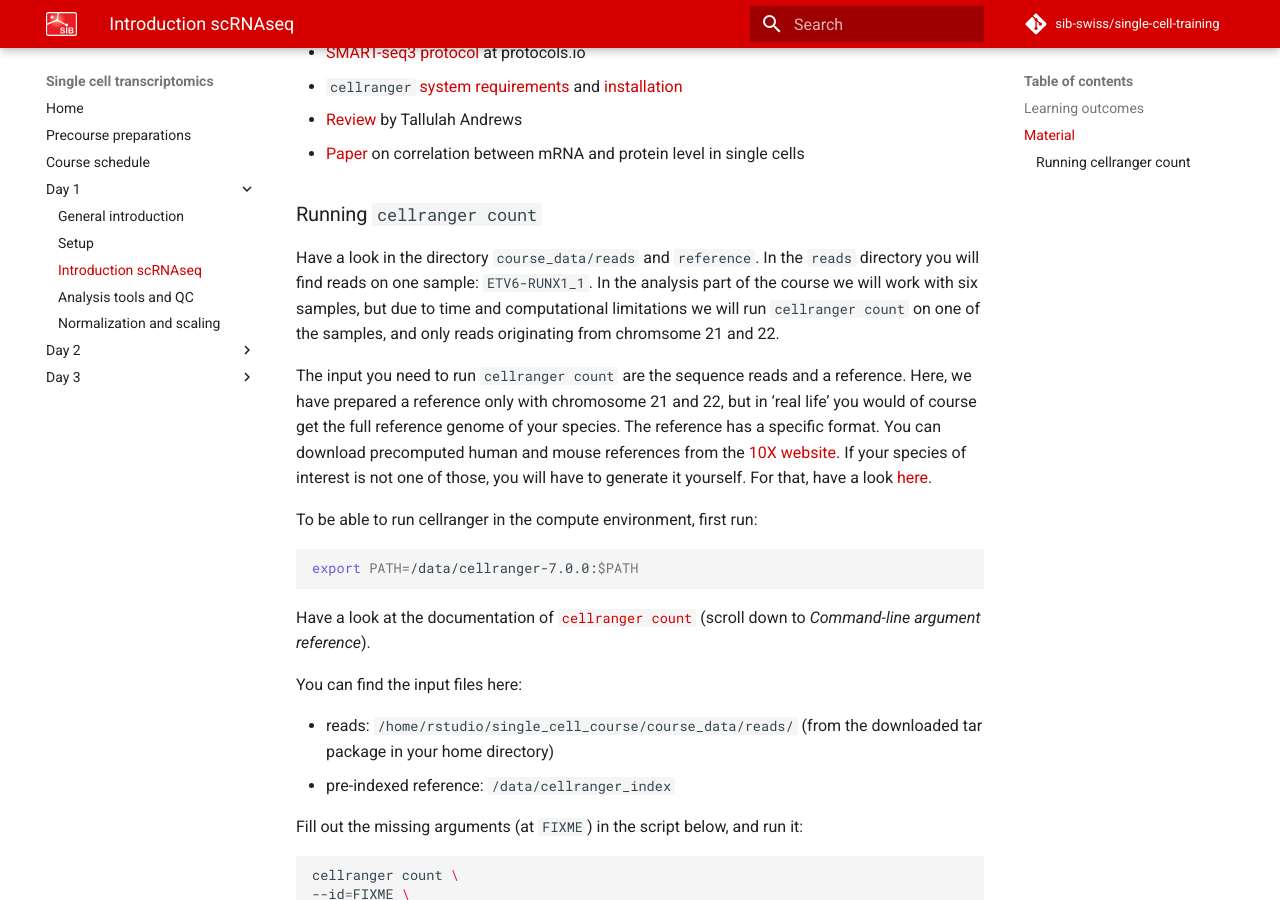
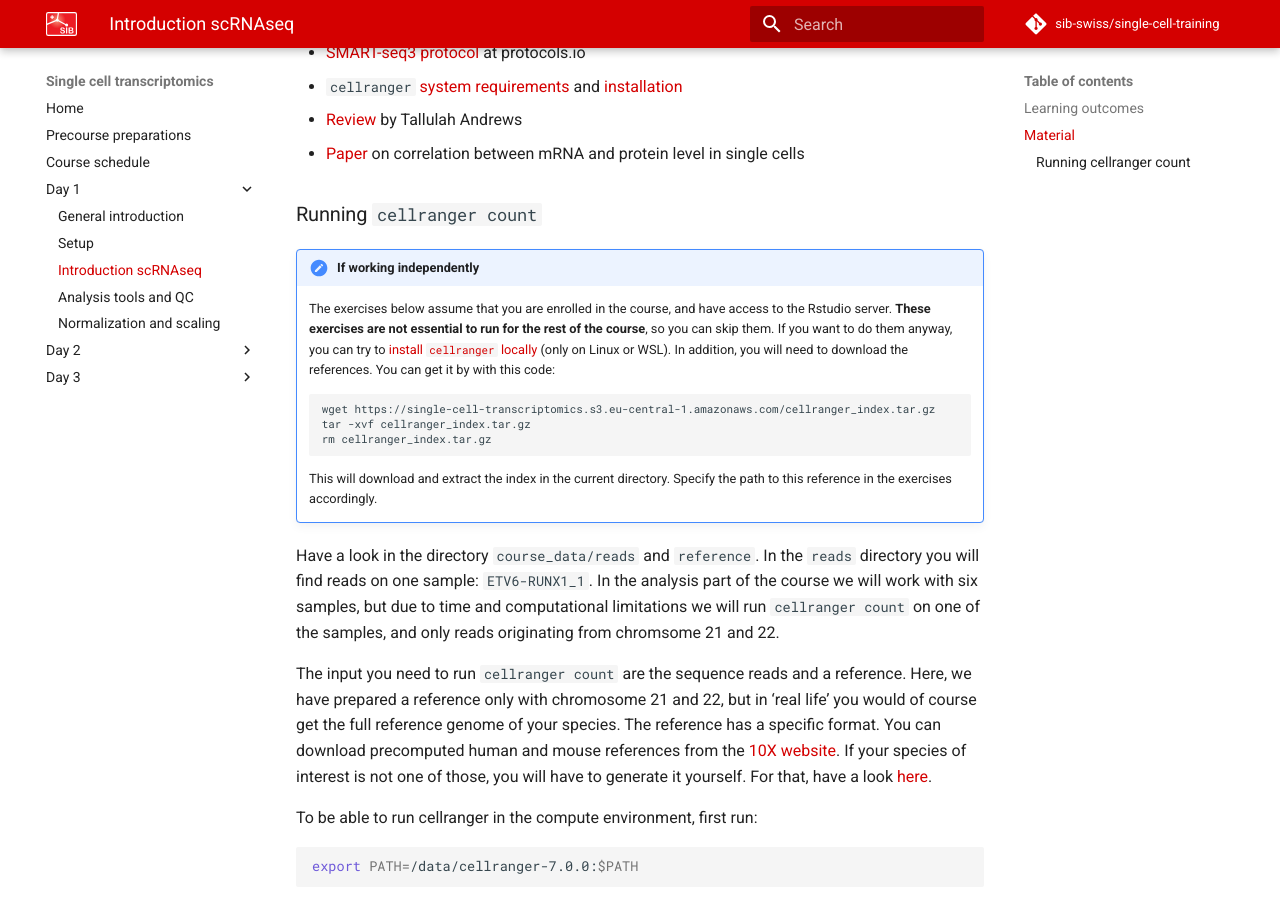
Before and after one commit to sib-swiss/single-cell-training, an MkDocs documentation site: the page built from docs/day1/introduction_scrnaseq.md, in a window 1280 px wide and 900 px high, scrolled down 966 px. Built offline with MkDocs 1.6.1 and Material for MkDocs 9.7.7, drawn with Linux system fonts in a browser that asks for light colours; comment, search, counter and statistics services are not loaded; the version menu is left out.

Commit message:
adds note on cellranger exercises

````diff
--- a/docs/day1/introduction_scrnaseq.md
+++ b/docs/day1/introduction_scrnaseq.md
@@ -32,6 +32,17 @@ scRNA-seq with 10x genomics:
 - [Paper](https://www.biorxiv.org/content/10.1101/749473v3.full) on correlation between mRNA and protein level in single cells
 
 ### Running `cellranger count`
+
+!!! note "If working independently"
+    The exercises below assume that you are enrolled in the course, and have access to the Rstudio server. **These exercises are not essential to run for the rest of the course**, so you can skip them. If you want to do them anyway, you can try to [install `cellranger` locally](https://support.10xgenomics.com/single-cell-gene-expression/software/pipelines/latest/installation) (only on Linux or WSL). In addition, you will need to download the references. You can get it by with this code:
+
+    ```sh
+    wget https://single-cell-transcriptomics.s3.eu-central-1.amazonaws.com/cellranger_index.tar.gz
+    tar -xvf cellranger_index.tar.gz
+    rm cellranger_index.tar.gz
+    ```
+
+    This will download and extract the index in the current directory. Specify the path to this reference in the exercises accordingly.
 
 Have a look in the directory `course_data/reads` and `reference`. In the `reads` directory you will find reads on one sample: `ETV6-RUNX1_1`. In the analysis part of the course we will work with six samples, but due to time and computational limitations we will run `cellranger count` on one of the samples, and only reads originating from chromsome 21 and 22.
 
````
